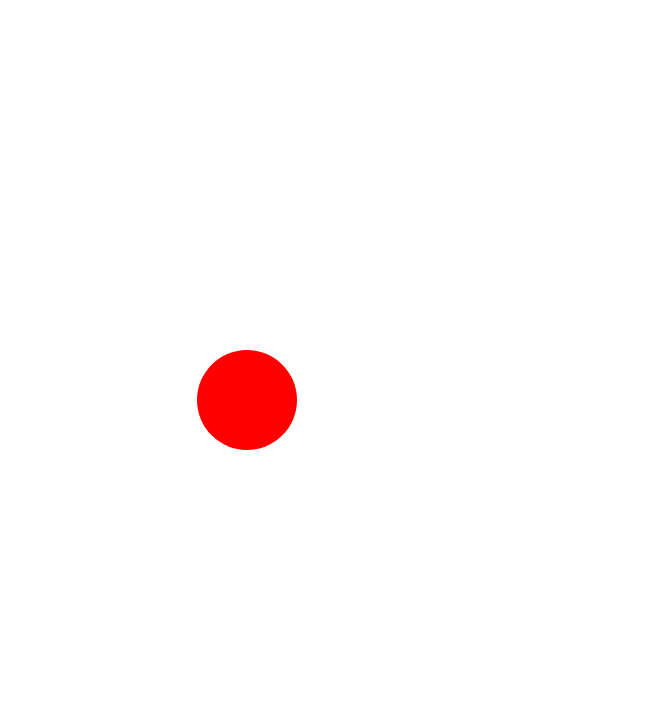
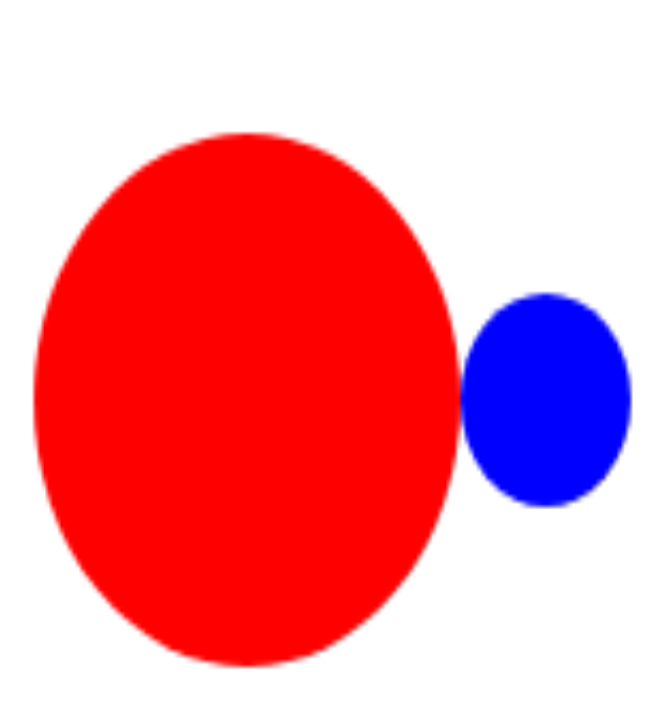
Before and after one commit to theAfish/EverythingStartFromAI, a plain HTML site: page index.html in a window 1280 px wide. Shown: the whole page, without its empty margins (393-1057 px from the left). Drawn offline with Linux system fonts and the light colour scheme.

Commit message:
Update index.html

```diff
--- a/index.html
+++ b/index.html
@@ -18,9 +18,6 @@
     <canvas id="canvas"></canvas>
     <script>
       var canvas = document.getElementById("canvas");
-      // Set the canvas size to the size of the website's window
-      canvas.width = window.innerWidth;
-      canvas.height = window.innerHeight;
 
       // Get the 2D rendering context
       var context = canvas.getContext("2d");
@@ -28,17 +25,44 @@
       // Clear the canvas
       context.clearRect(0, 0, canvas.width, canvas.height);
 
-      // Draw the circle at the initial position
-      create_circle(50, canvas.width / 2, canvas.height / 2, "red");
+      // Define the radius of the mouse-following circle
+      var mouseRadius = 50;
+
+      // Define the radius of the moving circle
+      var movingRadius = 20;
+
+      // Define the angular velocity of the moving circle
+      var angularVelocity = 0.01;
+
+      // Define the initial angle of the moving circle
+      var angle = 0;
+
+      // Draw the mouse-following circle at the initial position
+      create_circle(mouseRadius, canvas.width / 2, canvas.height / 2, "red");
+
+      // Draw the moving circle at the initial position
+      var x = canvas.width / 2 + mouseRadius + movingRadius;
+      var y = canvas.height / 2;
+      create_circle(movingRadius, x, y, "blue");
 
       // Handle mousemove event
       canvas.addEventListener("mousemove", function(event) {
         // Clear the canvas
         context.clearRect(0, 0, canvas.width, canvas.height);
 
-        // Draw the circle at the updated position
-        create_circle(50, event.clientX, event.clientY, "red");
+        // Draw the mouse-following circle at the updated position
+        create_circle(mouseRadius, event.clientX, event.clientY, "red");
+
+        // Update the position of the moving circle
+        angle += angularVelocity;
+        x = event.clientX + mouseRadius * Math.cos(angle) + movingRadius * Math.cos(angle);
+        y = event.clientY + mouseRadius * Math.sin(angle) + movingRadius * Math.sin(angle);
+
+        // Draw the moving circle at the updated position
+        create_circle(movingRadius, x, y, "blue");
       });
+
+      // Handle resize event
       window.addEventListener("resize", function() {
         // Update the canvas size to the size of the website's window
         canvas.width = window.innerWidth;
```
